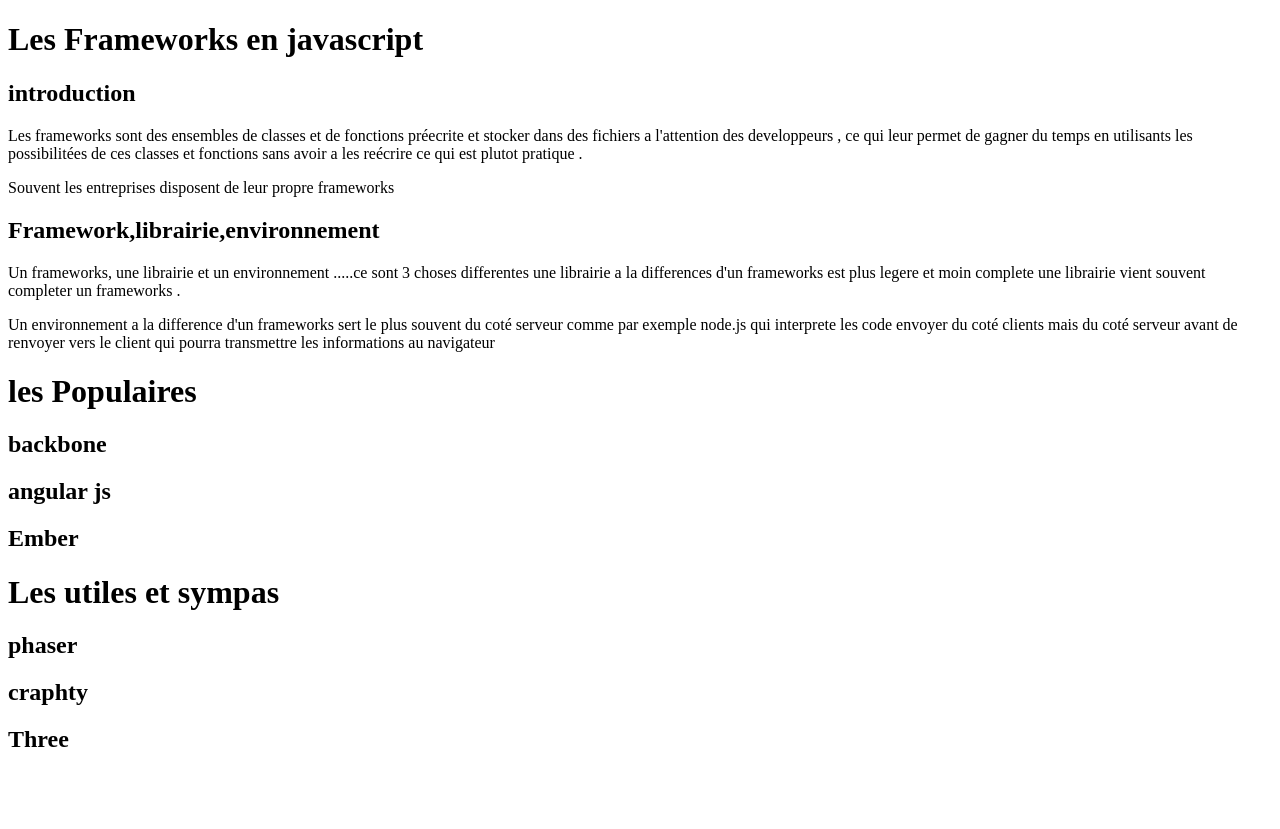
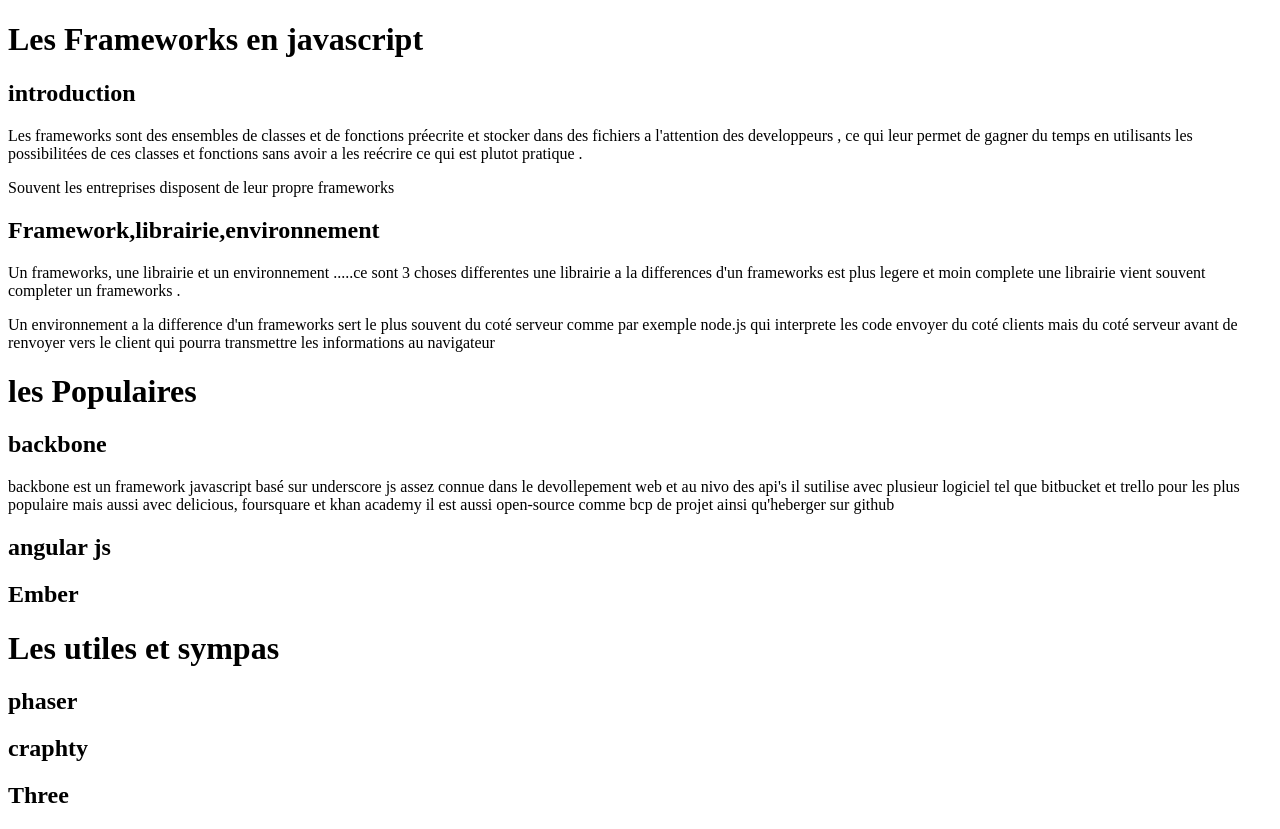
Before and after one commit to JeanSairien/pointculture-js, a plain HTML site: page index.html in a window 1280 px wide. Before the commit the page ends 800 px from the top, so only its background shows below. Drawn offline with Linux system fonts and the light colour scheme.

Commit message:
Update index.html

```diff
--- a/index.html
+++ b/index.html
@@ -16,6 +16,7 @@
 <h1>les Populaires</h1>
 <h2>backbone</h2>
 <!-- par red-->
+backbone est un framework javascript basé sur underscore js assez connue dans le devollepement web et au nivo des api's il sutilise avec plusieur logiciel tel que bitbucket et trello pour les plus populaire mais aussi avec delicious, foursquare et khan academy il est aussi open-source comme bcp de projet ainsi qu'heberger sur github
 <h2>angular js</h2>
 <!--- par ?-->
 <h2>Ember</h2>
```
